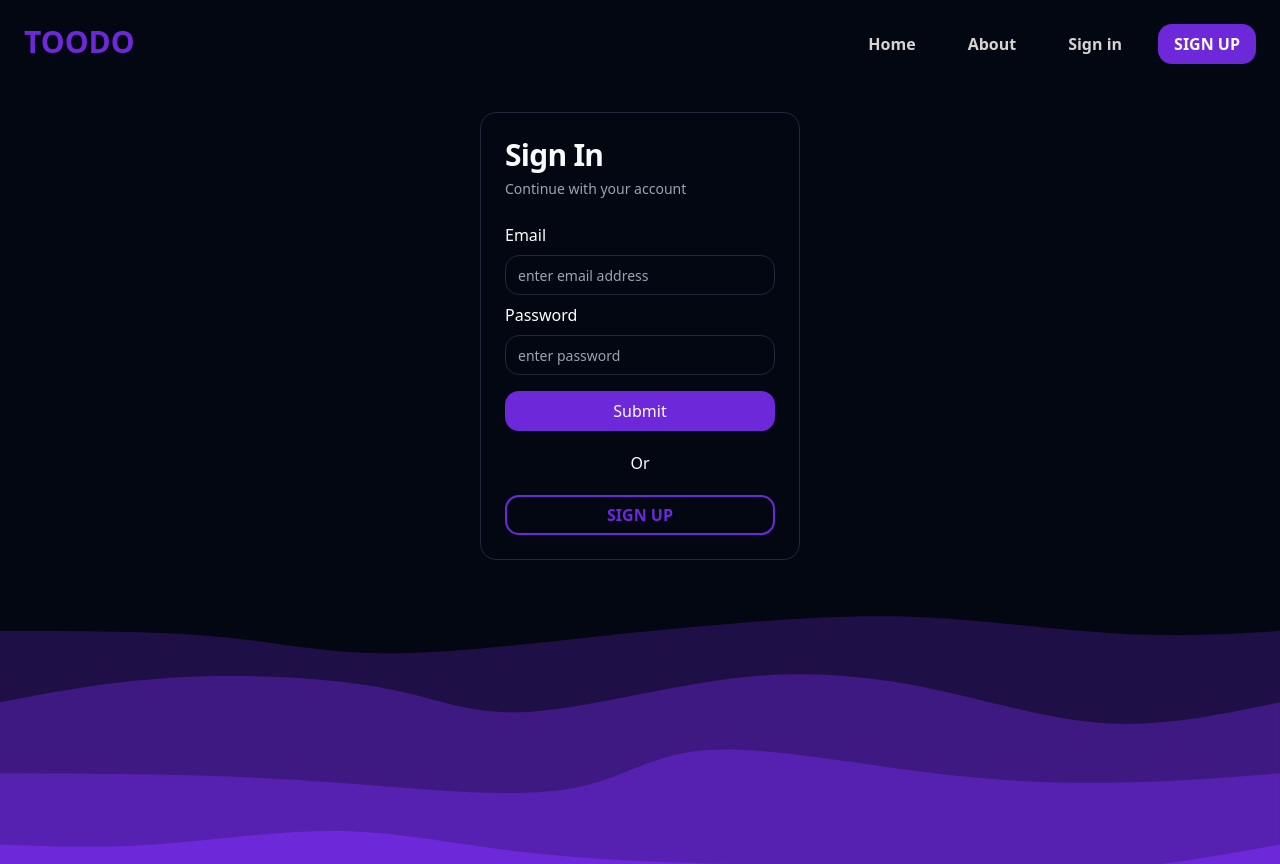
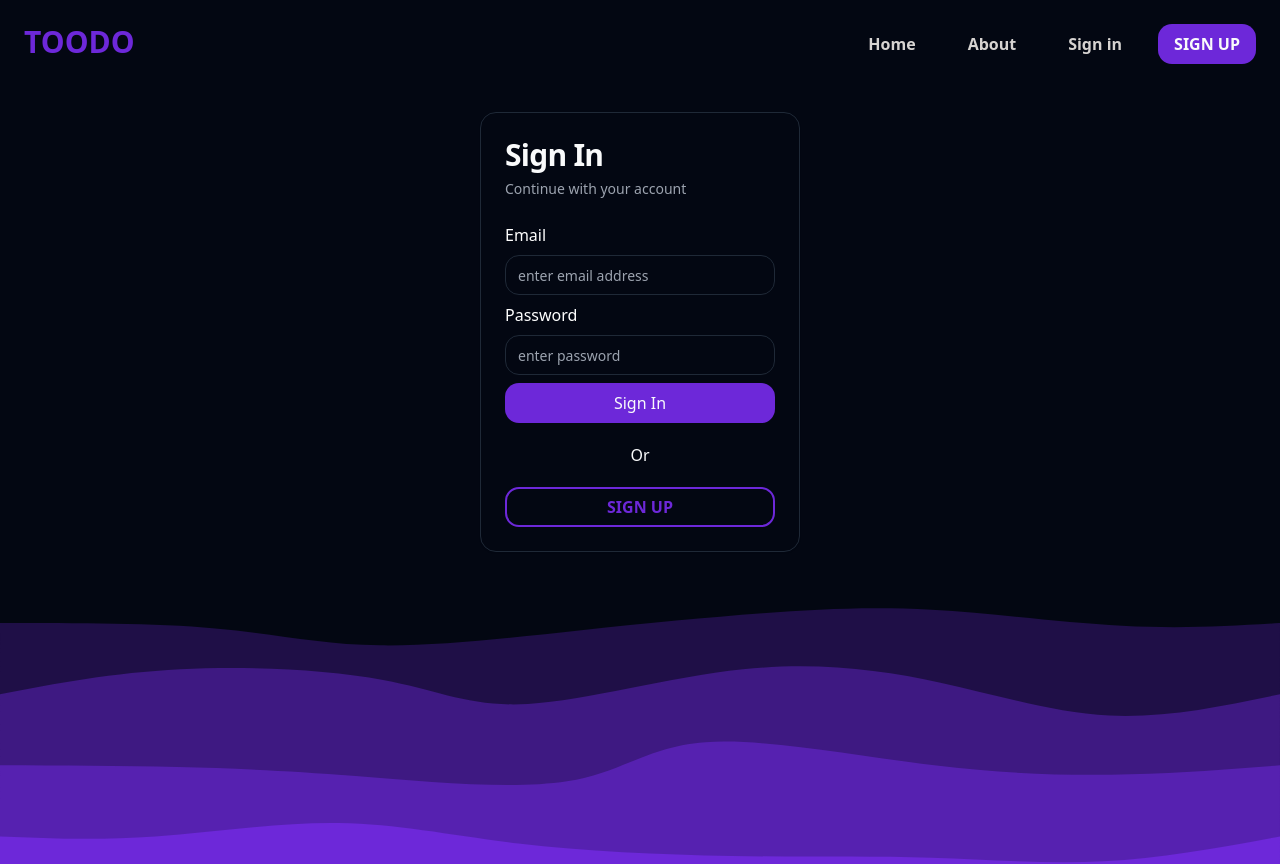
Before and after one commit to subodhGalande/Toodo, a React (Vite) app: page /signin in a window 1280 px wide. Built offline with nearby package versions, Linux system fonts and the light colour scheme.

Commit message:
sign functionality  in updated

```diff
--- a/src/App.tsx
+++ b/src/App.tsx
@@ -4,8 +4,11 @@ import Hero from "./custom_components/Hero";
 import Navbar from "./custom_components/navbar";
 import Signin from "./custom_components/Signin";
 
+import Dashboard from "./custom_components/Dashboard";
+
 import Signup from "./custom_components/Signup";
 import { Routes, Route } from "react-router-dom";
+import PrivateRoutes from "./custom_components/PrivateRoutes";
 
 function App() {
   return (
@@ -13,6 +16,9 @@ function App() {
       <Navbar />
       <main className="max-w-full max-h-screen mx-auto overflow-x-hidden overflow-y-hidden ">
         <Routes>
+          <Route element={<PrivateRoutes />}>
+            <Route path="/dashboard" element={<Dashboard />} />
+          </Route>
           <Route path="/" element={<Hero />} />
           <Route path="/signup" element={<Signup />} />
           <Route path="/signin" element={<Signin />} />
--- /dev/null
+++ b/src/custom_components/Dashboard.tsx
@@ -0,0 +1,9 @@
+const Dashboard = () => {
+  return (
+    <>
+      <h1>dashboard</h1>
+    </>
+  );
+};
+
+export default Dashboard;
--- /dev/null
+++ b/src/custom_components/PrivateRoutes.tsx
@@ -0,0 +1,10 @@
+import { Navigate, Outlet } from "react-router-dom";
+
+const PrivateRoutes = () => {
+  const localtoken = localStorage.getItem("token");
+  console.log(localtoken);
+
+  return localtoken !== null ? <Outlet /> : <Navigate to="/signin" />;
+};
+
+export default PrivateRoutes;
--- a/src/custom_components/Signin.tsx
+++ b/src/custom_components/Signin.tsx
@@ -20,7 +20,7 @@ import { Input } from "@/components/ui/input";
 import { useForm } from "react-hook-form";
 import { ReloadIcon, Cross1Icon } from "@radix-ui/react-icons";
 import { Link } from "react-router-dom";
-
+import PrivateRoutes from "./PrivateRoutes";
 import * as z from "zod";
 import { zodResolver } from "@hookform/resolvers/zod";
 import axios from "axios";
@@ -37,6 +37,8 @@ const formSchema = z.object({
 const Signin = () => {
   const [isLoading, setIsLoading] = useState(false);
   const [err, setErr] = useState("");
+  const [token, setToken] = useState("");
+  const [username, setUsername] = useState("");
   const form = useForm<z.infer<typeof formSchema>>({
     resolver: zodResolver(formSchema),
   });
@@ -47,7 +49,10 @@ const Signin = () => {
     await axios
       .post("https://toodo-api.onrender.com/app/v1/users/login", values)
       .then((response) => {
-        console.log(response);
+        // setToken(response.data.token);
+        // console.log(token, username);
+        localStorage.setItem("token", response.data.token);
+        console.log(response.data.token);
       })
       .catch((error) => {
         console.log(error.response.data.message);
@@ -118,7 +123,9 @@ const Signin = () => {
                     Please wait
                   </Button>
                 ) : (
-                  <Button className="w-full  text-md">Submit</Button>
+                  <Link to="/dashboard">
+                    <Button className="w-full  text-md">Sign In</Button>
+                  </Link>
                 )}
                 {err && (
                   <div className=" w-full mx-auto">
```
